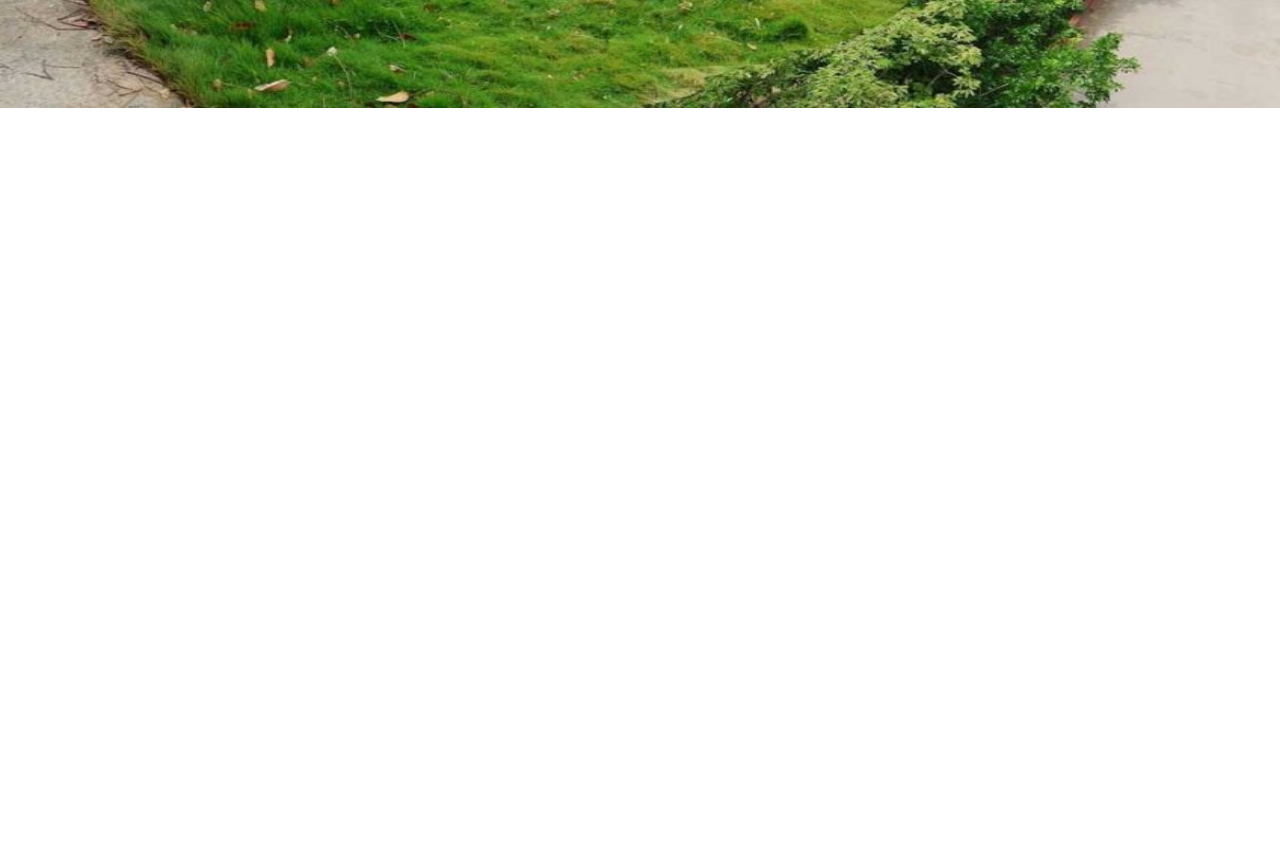
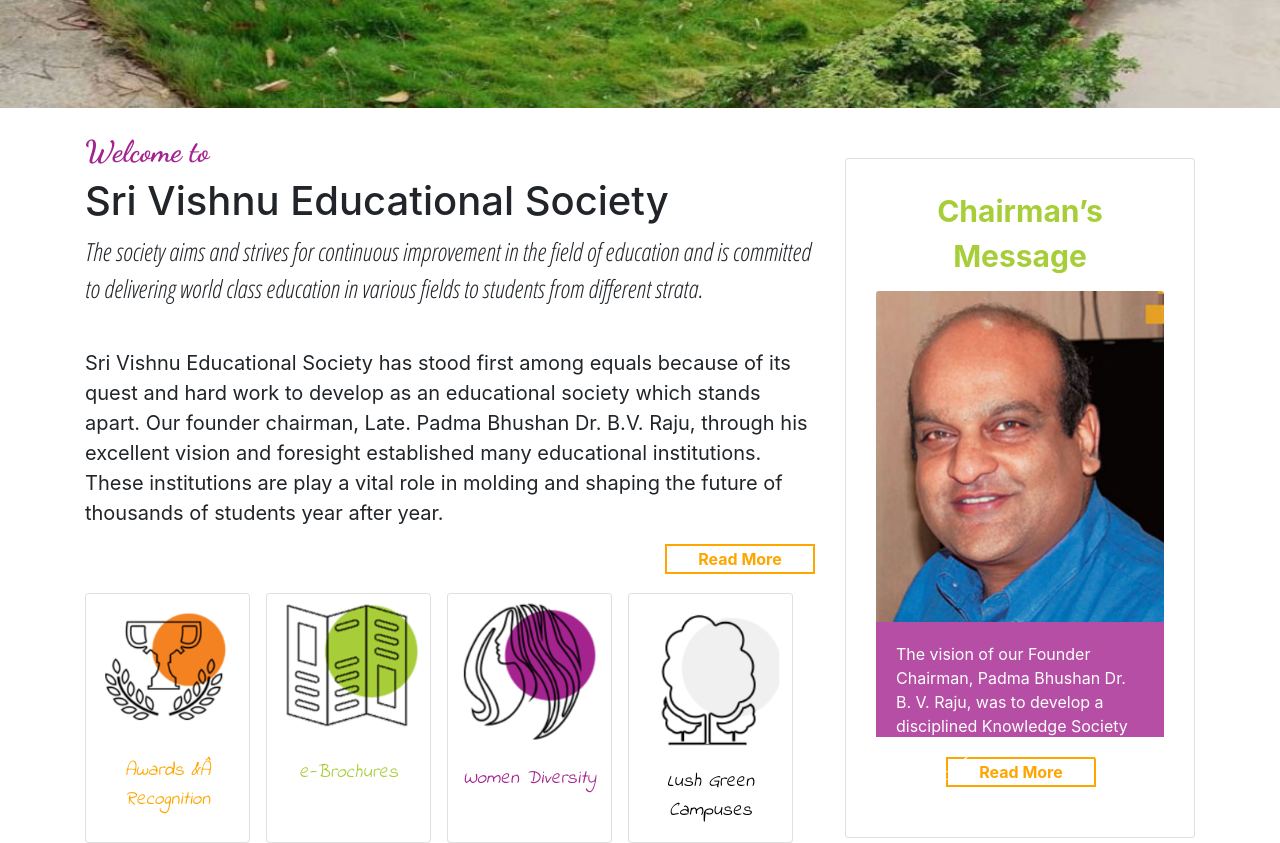
Before and after one commit to dineshkokkirala/bootcamp, a plain HTML site: page index.html in a window 1280 px wide. Shown: the part 2000-2843 px from the top of the page. Before the commit the page ends 2250 px from the top, so only its background shows below. Drawn offline with nearby package versions, Linux system fonts and the light colour scheme.

Commit message:
Stage-2 done

```diff
--- a/index.html
+++ b/index.html
@@ -9,7 +9,9 @@
         integrity="sha384-9aIt2nRpC12Uk9gS9baDl411NQApFmC26EwAOH8WgZl5MYYxFfc+NcPb1dKGj7Sk" crossorigin="anonymous">
     <link href="https://fonts.googleapis.com/css2?family=Dancing+Script:wght@700&display=swap" rel="stylesheet">
     <link href="https://fonts.googleapis.com/css2?family=Indie+Flower&display=swap" rel="stylesheet">
-    <title>Bootcamp|Challenge</title>
+    <link href="https://fonts.googleapis.com/css2?family=Open+Sans+Condensed:ital,wght@1,300&display=swap"
+        rel="stylesheet">
+    <title>Bootcamp | Challenge</title>
 </head>
 
 <body>
@@ -198,7 +200,74 @@
         </div>
     </div>
 
+    <div class="container">
+        <div class="row">
+            <div class="col-12 col-lg-8">
+                <h2 class="our">Welcome to</h2>
+                <h1>Sri Vishnu Educational Society</h1>
+                <p class="quotes">The society aims and strives for continuous improvement in the field of education and
+                    is
+                    committed to
+                    delivering world class education in various fields to students from different strata.</p>
+                <br>
 
+                <p class="the">Sri Vishnu Educational Society has stood first among equals because of its quest and hard
+                    work to develop
+                    as an educational society which stands apart. Our founder chairman, Late. Padma Bhushan Dr. B.V.
+                    Raju,
+                    through his excellent vision and foresight established many educational institutions. These
+                    institutions
+                    are play a vital role in molding and shaping the future of thousands of students year after year.
+
+                </p>
+                <div class="btb">
+                    <button class="readbtn">Read More</button>
+                </div>
+
+                <br>
+                <div class="minicards">
+                    <div class="card mini" width="2rem">
+                        <img src="./images/mini1.PNG" alt="mini1" class="card-img-top">
+                        <div class="card-text cen">
+                            <p href="#">Awards &Â Recognition</p>
+                        </div>
+                    </div>
+                    <div class="card mini" width="2rem">
+                        <img src="./images/mini2.PNG" alt="mini2" class="card-img-top">
+                        <div class="card-text cen mi2">
+                            <p href="#">e-Brochures</p>
+                        </div>
+                    </div>
+                    <div class="card mini" width="2rem">
+                        <img src="./images/mini3.PNG" alt="mini3" class="card-img-top">
+                        <div class="card-text cen mi3">
+                            <p href="#">Women Diversity</p>
+                        </div>
+                    </div>
+                    <div class="card mini" width="2rem">
+                        <img src="./images/mini4.PNG" alt="mini4" class="card-img-top">
+                        <div class="card-text cen mi4">
+                            <p href="#">Lush Green Campuses</p>
+                        </div>
+                    </div>
+                </div>
+            </div>
+
+            <div class="col-12 col-lg-4">
+                <div class="card sir">
+                    <div class="card-title msgh">Chairman’s Message</div>
+                    <img src="./images/sir.PNG" alt="ui" class="card-img-top">
+                    <div class="card-body msg">
+                        The vision of our Founder Chairman, Padma Bhushan Dr. B. V. Raju, was to develop a disciplined
+                        Knowledge Society especially in the field of higher education.
+                    </div>
+                    <button class="readbtn read">Read More</button>
+                </div>
+            </div>
+        </div>
+
+
+    </div>
 
 
 
--- a/styles.css
+++ b/styles.css
@@ -52,6 +52,7 @@ body {
 
 .slide {
   margin-top: 250px;
+  width: 1150px;
 }
 
 @media (max-width: 576px) {
@@ -69,12 +70,59 @@ body {
     width: 60px;
     height: 60px;
   }
+  div.text {
+    font-size: 28px;
+  }
+  #imgs {
+    width: 100%;
+  }
+  .readbtn {
+    margin: 20px 100px 20px;
+  }
+  .minicards {
+    display: grid;
+    grid-template-columns: 1fr;
+  }
+  .mini {
+    margin-left: 75px;
+    margin-bottom: 0px;
+  }
+  .btb {
+    margin-bottom: 40px;
+  }
+  .msgh {
+    color: #a7ce39;
+    font-weight: bold;
+  }
 }
 
 @media only screen and (min-width: 768px) {
   .cards {
     display: grid;
     grid-template-columns: repeat(2, 1fr);
+  }
+  div.text {
+    font-size: 50px;
+  }
+  #imgs {
+    width: 100%;
+  }
+  .minicards {
+    display: grid;
+    grid-gap: 6rem;
+    grid-template-columns: repeat(2, 1fr);
+  }
+  .msgh {
+    color: #a7ce39;
+    font-weight: bold;
+  }
+  .read {
+    text-align: center;
+    justify-content: center;
+    margin: 20px auto;
+  }
+  .sir {
+    padding: 50px;
   }
 }
 
@@ -83,6 +131,34 @@ body {
     display: grid;
     grid-gap: 1.5rem;
     grid-template-columns: repeat(4, 1fr);
+  }
+  div.text {
+    font-size: 100px;
+  }
+  .minicards {
+    display: grid;
+    grid-gap: 1rem;
+    grid-template-columns: repeat(4, 1fr);
+  }
+  .sir {
+    height: 680px;
+    padding: 30px;
+  }
+  .msg {
+    background-color: #000;
+    color: #fff;
+    opacity: 0.8;
+    line-height: 1.5rem;
+  }
+  .read {
+    text-align: center;
+    justify-content: center;
+    margin-left: 70px;
+    margin-top: 20px;
+  }
+  .msgh {
+    color: #a7ce39;
+    font-weight: bold;
   }
 }
 
@@ -175,7 +251,7 @@ body {
 .text {
   white-space: nowrap;
   color: white;
-  font-size: 20px;
+  font-size: 100px;
   position: absolute;
   overflow: hidden;
   top: 50%;
@@ -187,4 +263,46 @@ body {
   position: relative;
   width: 100%;
   margin-top: 25px;
+  margin-bottom: 25px;
 }
+.readbtn {
+  width: 150px;
+  height: 30px;
+  background-color: #fff;
+  border: 2px solid orange;
+  font-weight: bold;
+  color: orange;
+  transition-property: background-color, color;
+  transition-duration: 1s;
+  float: right;
+}
+.readbtn:hover {
+  background-color: orange;
+  color: #fff;
+}
+.quotes {
+  font-family: "Open Sans Condensed", sans-serif;
+  font-size: 25px;
+}
+.the {
+  font-size: 20px;
+}
+.mini {
+  width: 165px;
+  height: 250px;
+}
+.cen {
+  text-align: center;
+  font-style: italic;
+  cursor: pointer;
+  color: orange;
+}
+.mi3 {
+  color: #a4238f;
+}
+.mi2 {
+  color: #a7ce39;
+}
+.mi4 {
+  color: #000;
+}
```
Also changed, not shown: images/mini1.PNG (added), images/mini2.PNG (added), images/mini3.PNG (added), images/mini4.PNG (added), images/sir.PNG (added).
